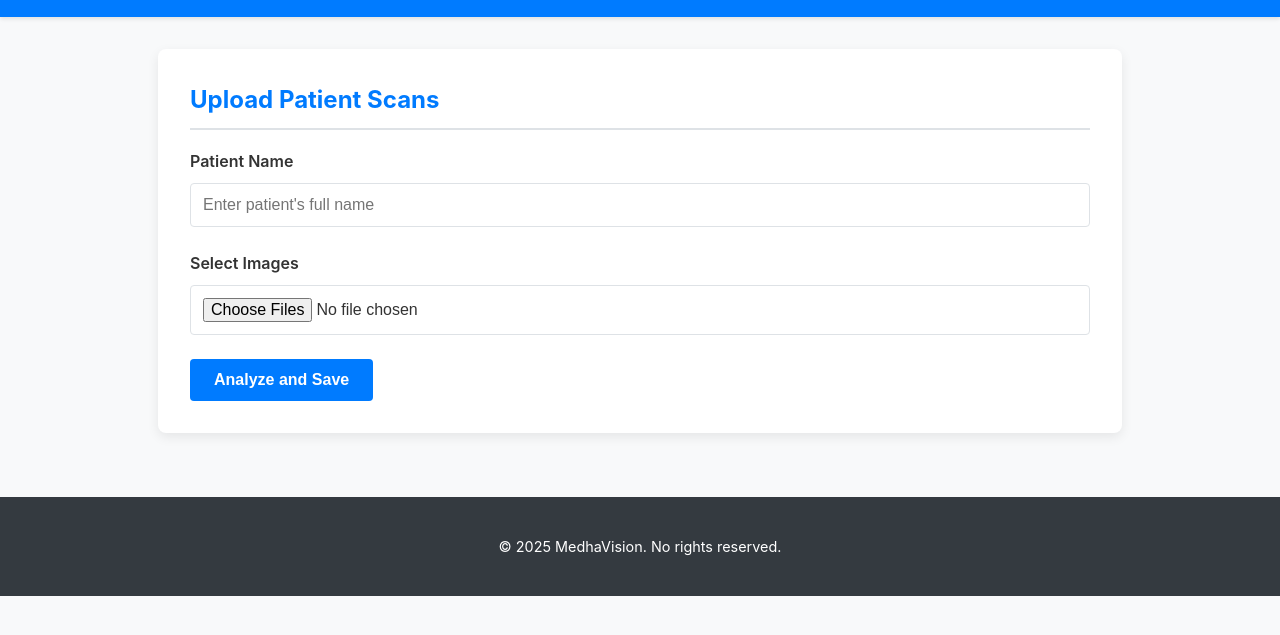
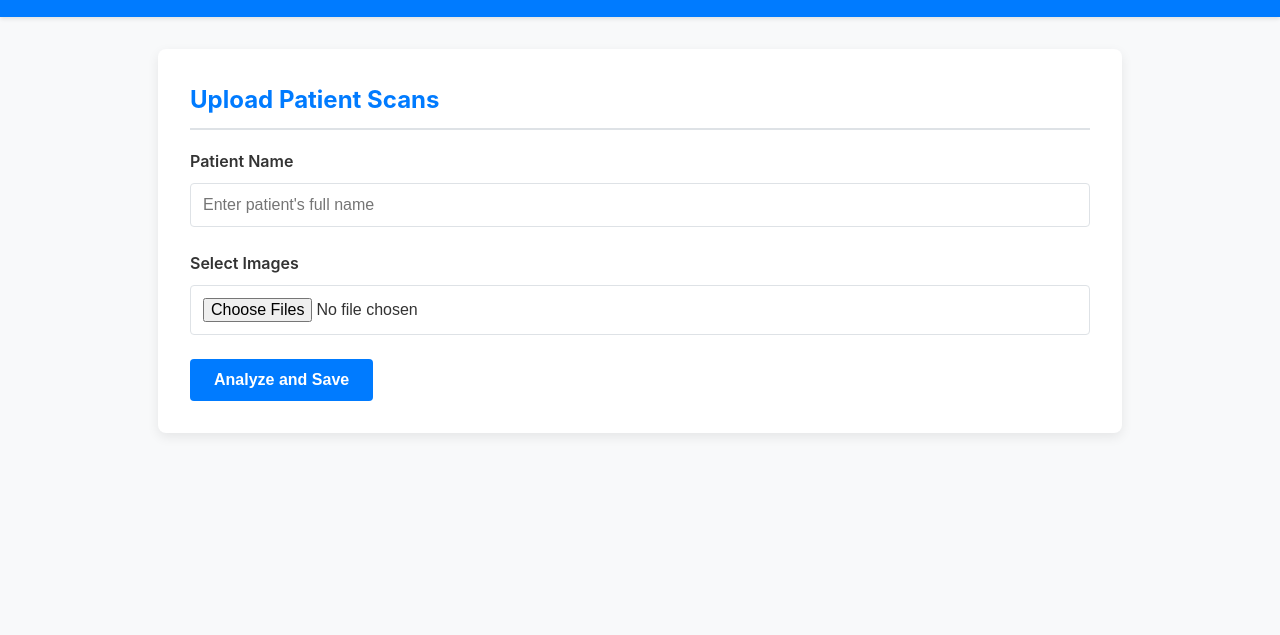
Before and after one commit to Surya99941/medha_vision, a plain HTML site: page static/index.html in a window 1280 px wide. Shown: the part 139-774 px from the top of the page. Drawn offline with Linux system fonts and the light colour scheme.

Commit message:
Removed footer

```diff
--- a/static/index.html
+++ b/static/index.html
@@ -23,10 +23,6 @@
             <div id="loading-spinner" class="hidden"></div>
         </div>
     </main>
-
-    <footer>
-        <p>&copy; 2025 MedhaVision. No rights reserved.</p>
-    </footer>
 
     <!-- Page Templates -->
     <template id="home-page">
```
